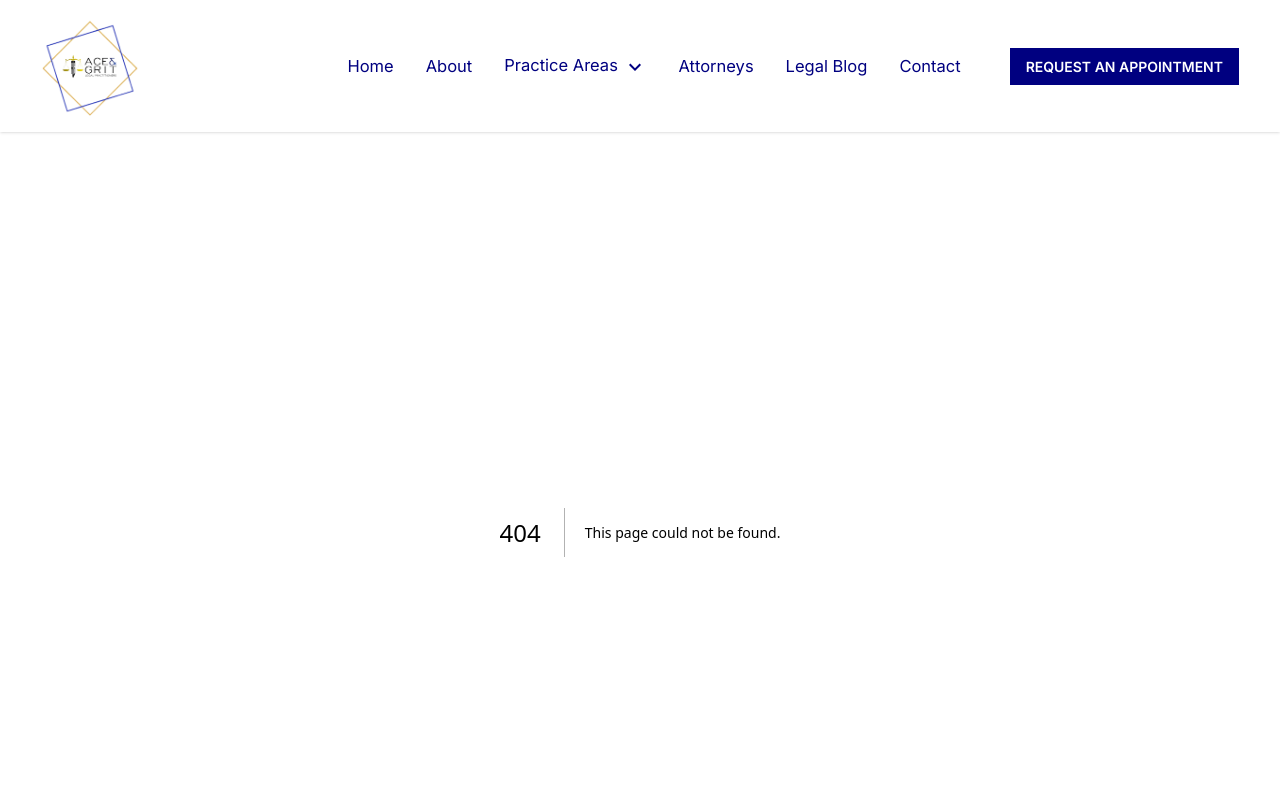
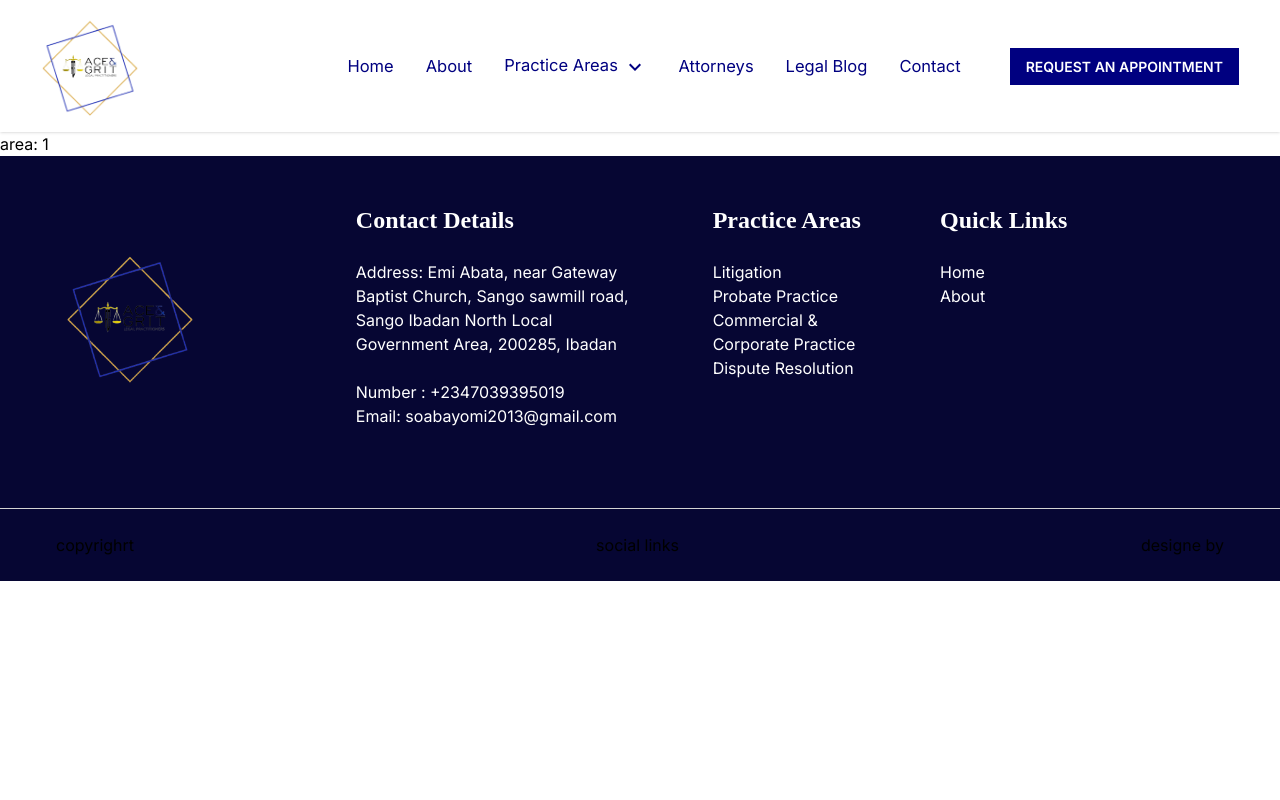
Before and after one commit to bolowys33/acegrit, a Next.js app: page /practice-areas/1 in a window 1280 px wide. Before the commit this address had no page. Shown: the top 800 px of the page. Built offline with nearby package versions, Linux system fonts and the light colour scheme.

Commit message:
Set up page for the practice areas

```diff
--- /dev/null
+++ b/app/practice-areas/[area]/page.tsx
@@ -0,0 +1,14 @@
+interface Areas {
+    area: string;
+}
+
+const Area = ({ params }: { params: Areas }) => {
+    const { area } = params;
+    return (
+        <div>
+            <h1>area: {area}</h1>
+        </div>
+    );
+};
+
+export default Area;
```
